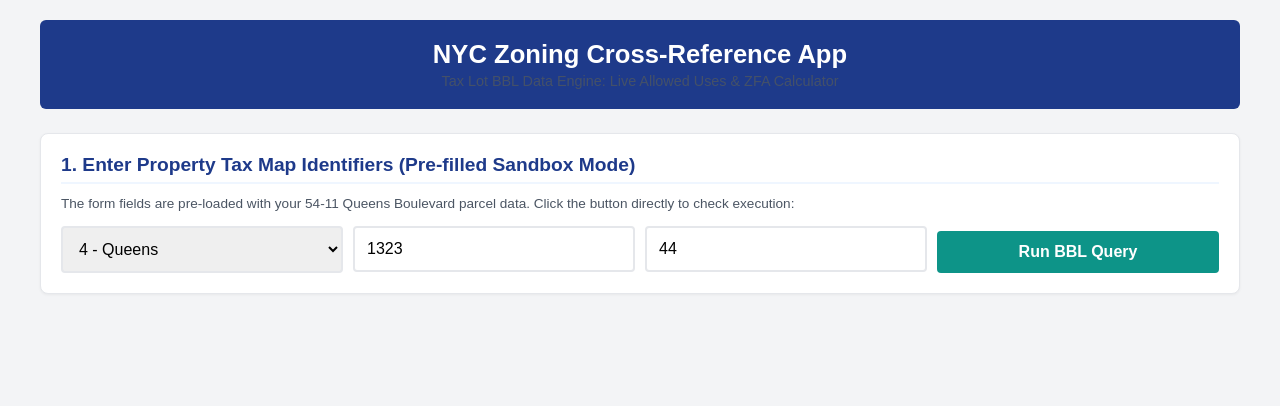
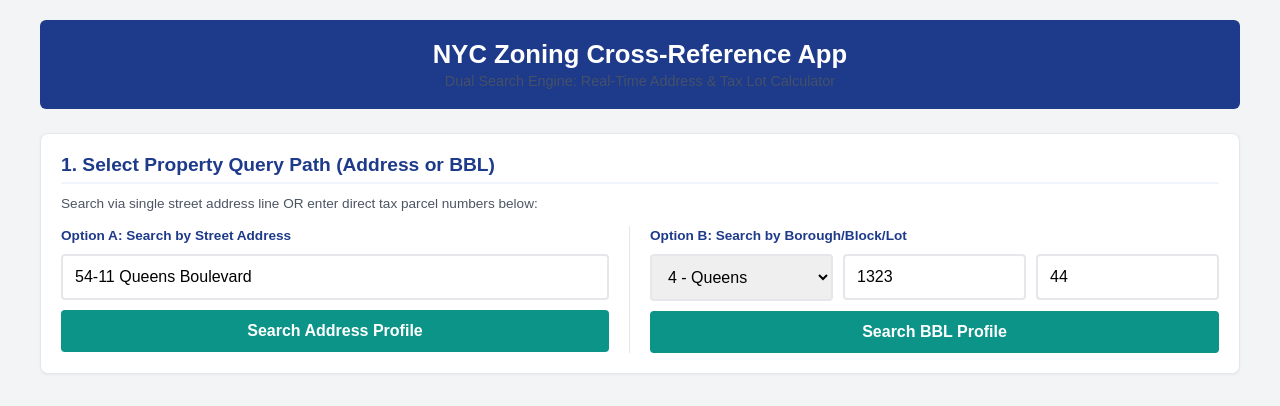
Before and after one commit to EricSchoepfer/nyc-zoning-app, a plain HTML site: page index.html in a window 1280 px wide. Drawn offline with Linux system fonts and the light colour scheme.

Commit message:
Update index.html

```diff
--- a/index.html
+++ b/index.html
@@ -3,7 +3,7 @@
 <head>
     <meta charset="UTF-8">
     <meta name="viewport" content="width=device-width, initial-scale=1.0">
-    <title>NYC Pro Zoning BBL Analysis Tool</title>
+    <title>NYC Pro Zoning Dual-Track Tracker</title>
     <style>
         :root {
             --primary-color: #1e3a8a;
@@ -14,7 +14,6 @@
             --bg-main: #f3f4f6;
             --border-color: #e5e7eb;
             --mandatory-color: #ef4444;
-            --conditional-color: #f59e0b;
         }
         body { font-family: Arial, sans-serif; background-color: var(--bg-main); color: var(--text-main); margin: 0; padding: 20px; }
         .container { max-width: 1200px; margin: 0 auto; }
@@ -25,11 +24,14 @@
         h2 { margin-top: 0; font-size: 1.2rem; color: var(--primary-color); border-bottom: 2px solid var(--primary-light); padding-bottom: 6px; }
         p { font-size: 0.85rem; color: var(--text-muted); margin-top: -4px; }
 
-        .bbl-box { display: grid; grid-template-columns: repeat(auto-fit, minmax(120px, 1fr)); gap: 10px; margin-top: 15px; }
+        .search-grid { display: grid; grid-template-columns: repeat(auto-fit, minmax(240px, 1fr)); gap: 20px; margin-top: 15px; }
+        .bbl-box { display: grid; grid-template-columns: repeat(auto-fit, minmax(100px, 1fr)); gap: 10px; margin-top: 10px; }
+
         select, input[type="text"] { width: 100%; padding: 12px; border: 2px solid var(--border-color); border-radius: 4px; font-size: 1rem; box-sizing: border-box; outline: none; }
+        select:focus, input[type="text"]:focus { border-color: var(--accent-color); }
 
-        .action-btn { background-color: var(--accent-color); color: white; border: none; padding: 12px 24px; font-size: 1rem; font-weight: bold; border-radius: 4px; cursor: pointer; width: 100%; display: block; text-align: center; }
-        .action-btn:hover { background-color: #0f766e; }
+        button { background-color: var(--accent-color); color: white; border: none; padding: 12px 24px; font-size: 1rem; font-weight: bold; border-radius: 4px; cursor: pointer; width: 100%; margin-top: 10px; }
+        button:hover { background-color: #0f766e; }
 
         .info-grid { display: grid; grid-template-columns: repeat(auto-fit, minmax(220px, 1fr)); gap: 12px; margin-top: 10px; }
         .info-item { padding: 12px; background-color: #eff6ff; border-left: 4px solid #1e3a8a; border-radius: 4px; font-size: 0.9rem; }
@@ -42,6 +44,8 @@
         .metric-box { background-color: #fff; border: 2px solid var(--border-color); border-radius: 6px; padding: 15px; text-align: center; }
         .metric-val { font-size: 1.4rem; font-weight: bold; color: var(--primary-color); margin-top: 5px; }
         .metric-label { font-size: 0.75rem; text-transform: uppercase; color: var(--text-muted); font-weight: bold; }
+
+        #liveLog { display: none; padding: 12px; background-color: #fee2e2; border-left: 4px solid var(--mandatory-color); color: #991b1b; font-size: 0.85rem; border-radius: 4px; margin-top: 15px; }
     </style>
 </head>
 <body>
@@ -49,13 +53,27 @@
     <div class="container">
         <header>
             <h1>NYC Zoning Cross-Reference App</h1>
-            <p class="subtitle">Tax Lot BBL Data Engine: Live Allowed Uses & ZFA Calculator</p>
+            <p class="subtitle">Dual Search Engine: Real-Time Address & Tax Lot Calculator</p>
         </header>
 
+        <!-- Input Panel Section -->
         <div class="card">
-            <h2>1. Enter Property Tax Map Identifiers (Pre-filled Sandbox Mode)</h2>
-            <p>The form fields are pre-loaded with your 54-11 Queens Boulevard parcel data. Click the button directly to check execution:</p>
+            <h2>1. Select Property Query Path (Address or BBL)</h2>
+            <p>Search via single street address line OR enter direct tax parcel numbers below:</p>
 
+            <div class="search-grid">
+                <!-- Track A: Address Input Panel -->
+                <div style="border-right: 1px solid #e5e7eb; padding-right: 20px;">
+                    <strong style="font-size: 0.85rem; color: var(--primary-color);">Option A: Search by Street Address</strong>
+                    <div style="margin-top: 10px;">
+                        <input type="text" id="addressInput" placeholder="e.g. 54-11 Queens Boulevard" value="54-11 Queens Boulevard">
+                    </div>
+                    <button type="button" id="addressBtn">Search Address Profile</button>
+                </div>
+
+                <!-- Track B: BBL Input Panel -->
+                <div>
+                    <strong style="font-size: 0.85rem; color: var(--primary-color);">Option B: Search by Borough/Block/Lot</strong>
                     <div class="bbl-box">
                         <div>
                             <select id="boroughInput">
@@ -67,26 +85,29 @@
                             </select>
                         </div>
                         <div>
-                    <input type="text" id="blockInput" placeholder="Enter Block (e.g. 1323)" value="1323">
+                            <input type="text" id="blockInput" placeholder="Block" value="1323">
                         </div>
                         <div>
-                    <input type="text" id="lotInput" placeholder="Enter Lot (e.g. 44)" value="44">
+                            <input type="text" id="lotInput" placeholder="Lot" value="44">
                         </div>
-                <div style="display: flex; align-items: flex-end;">
-                    <!-- SOLID EMBED: Standard button ID hook connected globally inside the script layout below -->
-                    <button type="button" class="action-btn" id="searchBtn">Run BBL Query</button>
                     </div>
+                    <button type="button" id="bblBtn">Search BBL Profile</button>
                 </div>
             </div>
 
-        <!-- Workspace Elements (Hidden by default) -->
+            <!-- System Logger Feedback Panel -->
+            <div id="liveLog"></div>
+        </div>
+
+        <!-- Display Layout Sheets Workspace -->
         <div id="resultsWrapper" style="display: none;">
 
             <!-- Result Parameters Dashboard -->
             <div class="card">
-                <h2>2. Active ZoLa Site Parameters (BBL Linked)</h2>
+                <h2>2. Active ZoLa Site Parameters</h2>
                 <div class="info-grid">
-                    <div class="info-item"><strong>Parsed 10-Digit BBL:</strong> <span id="infoBbl">-</span></div>
+                    <div class="info-item"><strong>Retrieved Location:</strong> <span id="infoAddress">-</span></div>
+                    <div class="info-item"><strong>Mapped 10-Digit BBL:</strong> <span id="infoBbl">-</span></div>
                     <div class="info-item"><strong>Zoning District Profile:</strong> <span id="infoZoning">-</span></div>
                     <div class="info-item"><strong>Commercial Overlay:</strong> <span id="infoOverlay">-</span></div>
                     <div class="info-item"><strong>Special District Identifier:</strong> <span id="infoSpecial">-</span></div>
@@ -139,21 +160,3 @@
                         <tr>
                             <th width="15%">ZR Citation</th>
                             <th width="20%">Zoning Parameter</th>
-                            <th width="32%">Standard Baseline Path</th>
-                            <th width="33%">Bonus / Contextual Path</th>
-                        </tr>
-                    </thead>
-                    <tbody id="tableBody"></tbody>
-                </table>
-            </div>
-
-        </div>
-    </div>
-
-    <script>
-        const zoningDictionary = {
-            "R1": { stdFar: 0.50, uapFar: 0.50, resUses: "Single-Family Detached Residences (Use Group I).", cfUses: "Basic neighborhood community facilities, houses of worship." },
-            "R2": { stdFar: 0.50, uapFar: 0.50, resUses: "Single-Family Detached Residences.", cfUses: "Basic neighborhood community facilities, houses of worship." },
-            "R3": { stdFar: 0.50, uapFar: 0.60, resUses: "Low-Rise Detached, Semi-Detached, and Multi-Family Contextual profiles.", cfUses: "Houses of worship, medical clinics, schools, clubs." },
-            "R4": { stdFar: 0.75, uapFar: 0.90, resUses: "Detached, Semi-Detached rowhouses, and small multi-family garden apartments.", cfUses: "Local schools, houses of worship, medical clinics." },
-            "R5": { stdFar: 1.25, uapFar: 1.65, resUses: "Single/Two-Family Rowhouses, Detached, Semi-Detached and Small Multi-Family Apartments", cfUses: "Houses of worship, medical offices, schools." },
```
Lines whose indentation alone changed are shown as unchanged.
